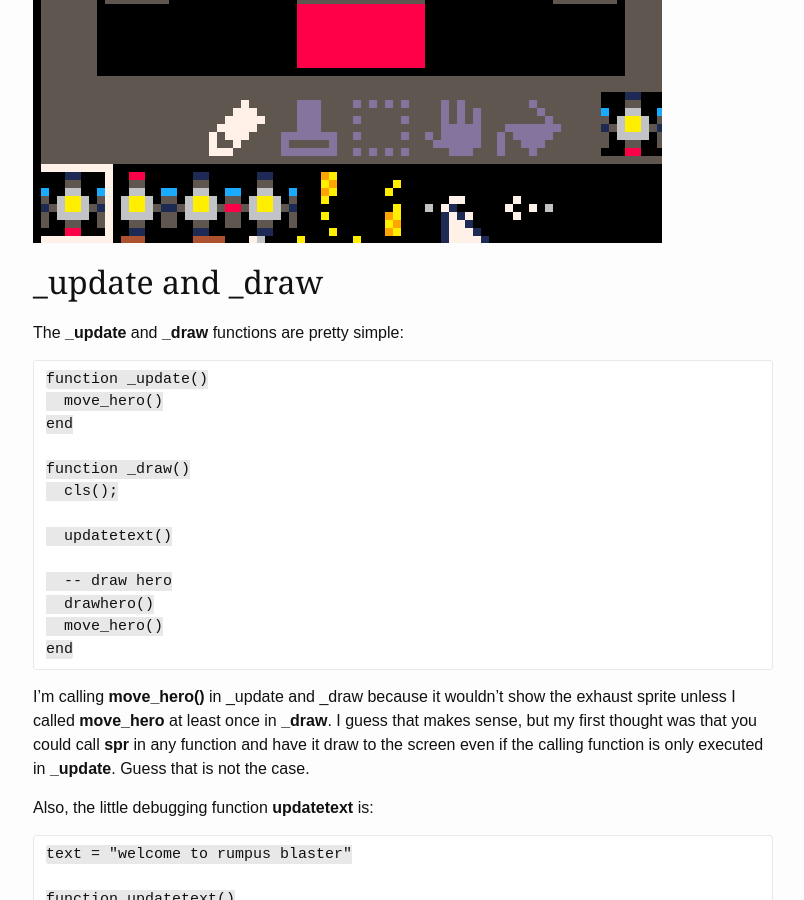
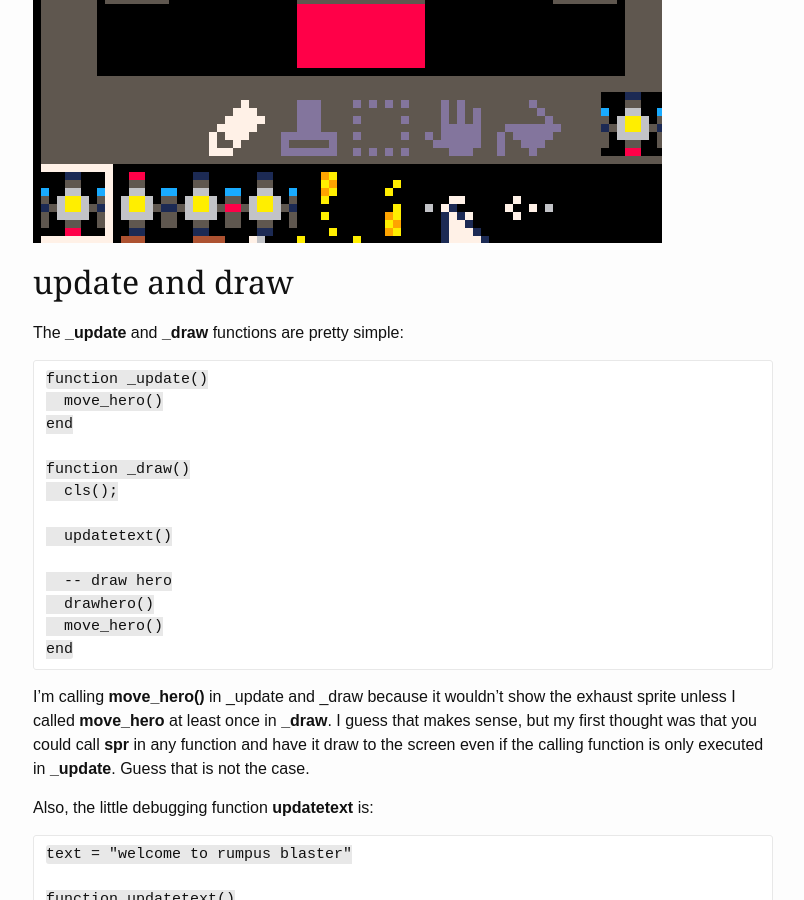
Before and after one commit to asommer70/devblog, a Jekyll site: the page built from _posts/2016-07-21-moving-the-hero.markdown, in a window 1280 px wide and 900 px high, scrolled down 3084 px. Shown: the whole window, without its empty margins (237-1041 px from the left). Built offline with Jekyll 4.4.1, drawn with Linux system fonts in a browser that asks for light colours; some web fonts are replaced.

Commit message:
Minor change.

```diff
--- a/_posts/2016-07-21-moving-the-hero.markdown
+++ b/_posts/2016-07-21-moving-the-hero.markdown
@@ -97,7 +97,7 @@ As you can see I also added a **text** "element" that will change depending on w
 
 ![](/img/hero_ship_sprites.png)
 
-## _update and _draw
+## update and draw
 
 The **_update** and **_draw** functions are pretty simple:
 
```
